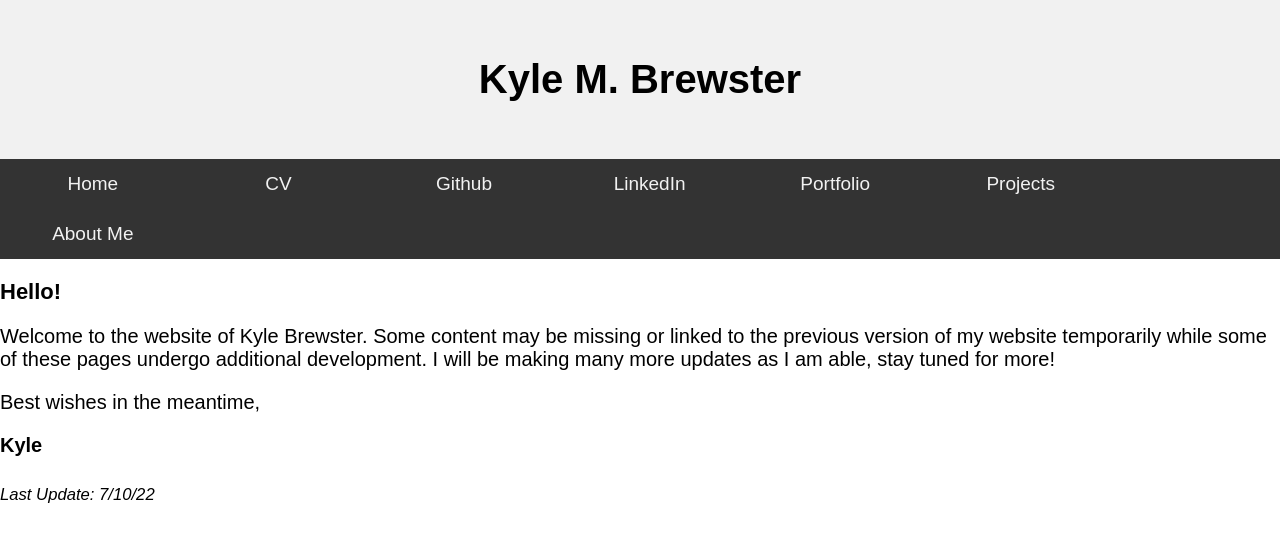
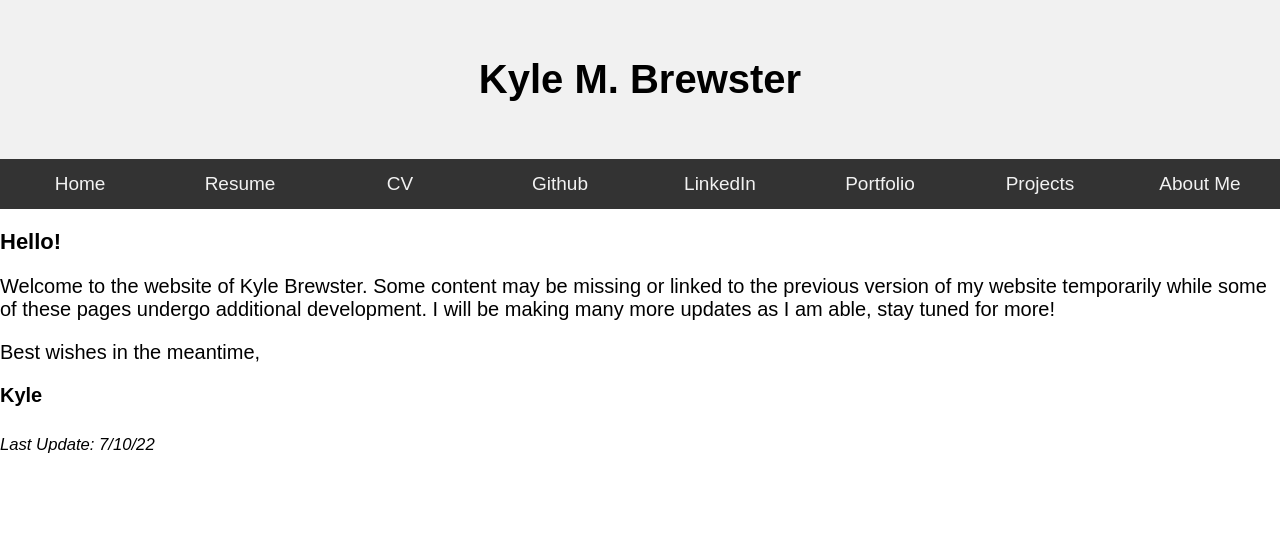
Before and after one commit to k-brew/personal-site, a Jekyll site: the page built from index.md, in a window 1280 px wide. Shown: the top 542 px of the page. Built offline with Jekyll 4.4.1, drawn with Linux system fonts in a browser that asks for light colours.

Commit message:
Update default.html

```diff
--- a/_layouts/default.html
+++ b/_layouts/default.html
@@ -28,7 +28,7 @@
   padding: 14px 16px;
   text-decoration: none;
   font-size: 19px;
-  width: 12%;
+  width: 10%;
   text-align: center;
 }
 
@@ -110,14 +110,14 @@
 </div>
 <div id="navbar">
   <a href="https://k-brew.github.io/personal-site/">Home</a>
-  <a href="https://k-brew.github.io/personal-site/files/resume.html">CV</a>
+  <a href="https://github.com/k-brew/personal-site/blob/73606d6c4a01743ab1d7e4a9ff2800b38fe86352/files/BREWSTER-Kyle-Resume.pdf">Resume</a>
+  <a href="https://k-brew.github.io/personal-site/files/CV.html">CV</a>
   <a href="https://github.com/k-brew">Github</a>
   <a href="https://www.linkedin.com/in/kyle-brewster/">LinkedIn</a>
   <a href="https://k-brew.github.io/personal-site/portfolio/port.html">Portfolio</a>
   <a href="https://k-brew.github.io/personal-site/files/tiles.html">Projects</a>
   <a href="https://k-brew.github.io/personal-site/">About Me</a>
 </div>
-
 <main id="content" class="main-content" role="main">
       {{ content }}
   </main>
```
